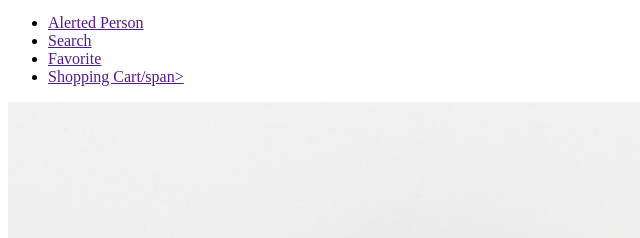
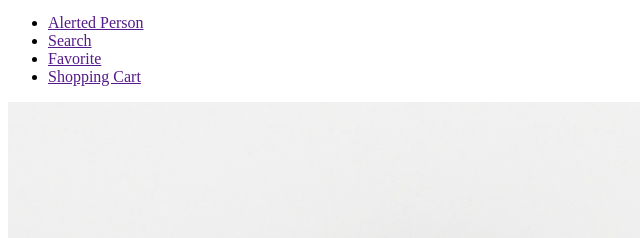
Before and after one commit to ThePythonDestroyer/WebMaking, a plain HTML site: page index.html in a window 1280 px wide. Shown: the part 198-436 px from the top of the page, 0-640 px from the left. Drawn offline with Linux system fonts and the light colour scheme.

Commit message:
tiny change in index.html

```diff
--- a/index.html
+++ b/index.html
@@ -25,7 +25,7 @@
             <li><a href=""><span id="Alerted_Person_Icon" class="SNav_Symbol">Alerted Person</span></a></li>
             <li><a href=""><span id="Search_Icon" class="SNav_Symbol">Search</span></a></li>
             <li><a href=""><span id="Heart_Icon" class="SNav_Symbol_Icon">Favorite</span></a></li>
-            <li><a href=""><span id="Shopping_Cart_Icon" class="SNav_Symbol">Shopping Cart/span></a></li>
+            <li><a href=""><span id="Shopping_Cart_Icon" class="SNav_Symbol">Shopping Cart</span></a></li>
            </ul>
         </nav>
     </header>
```
